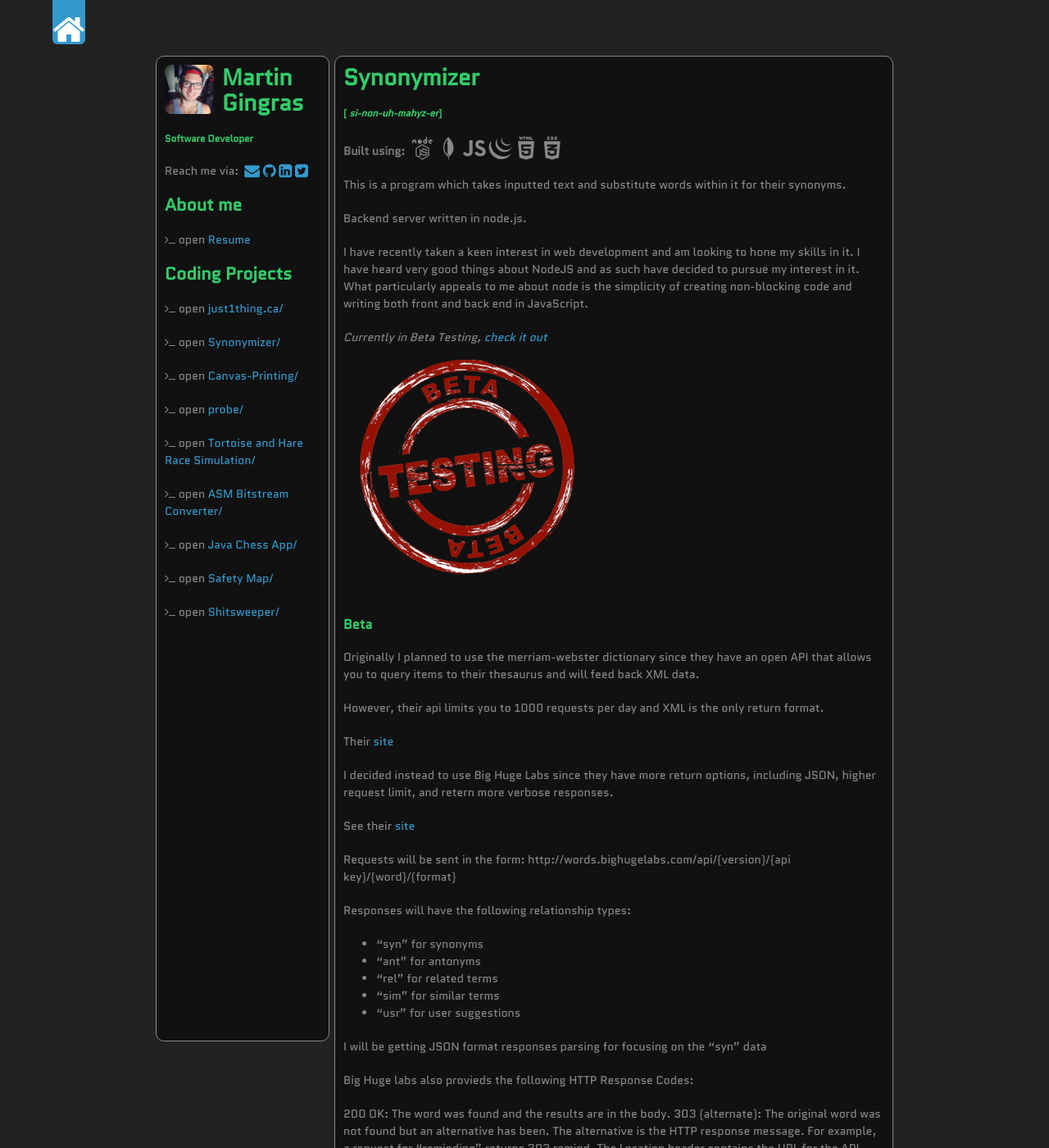
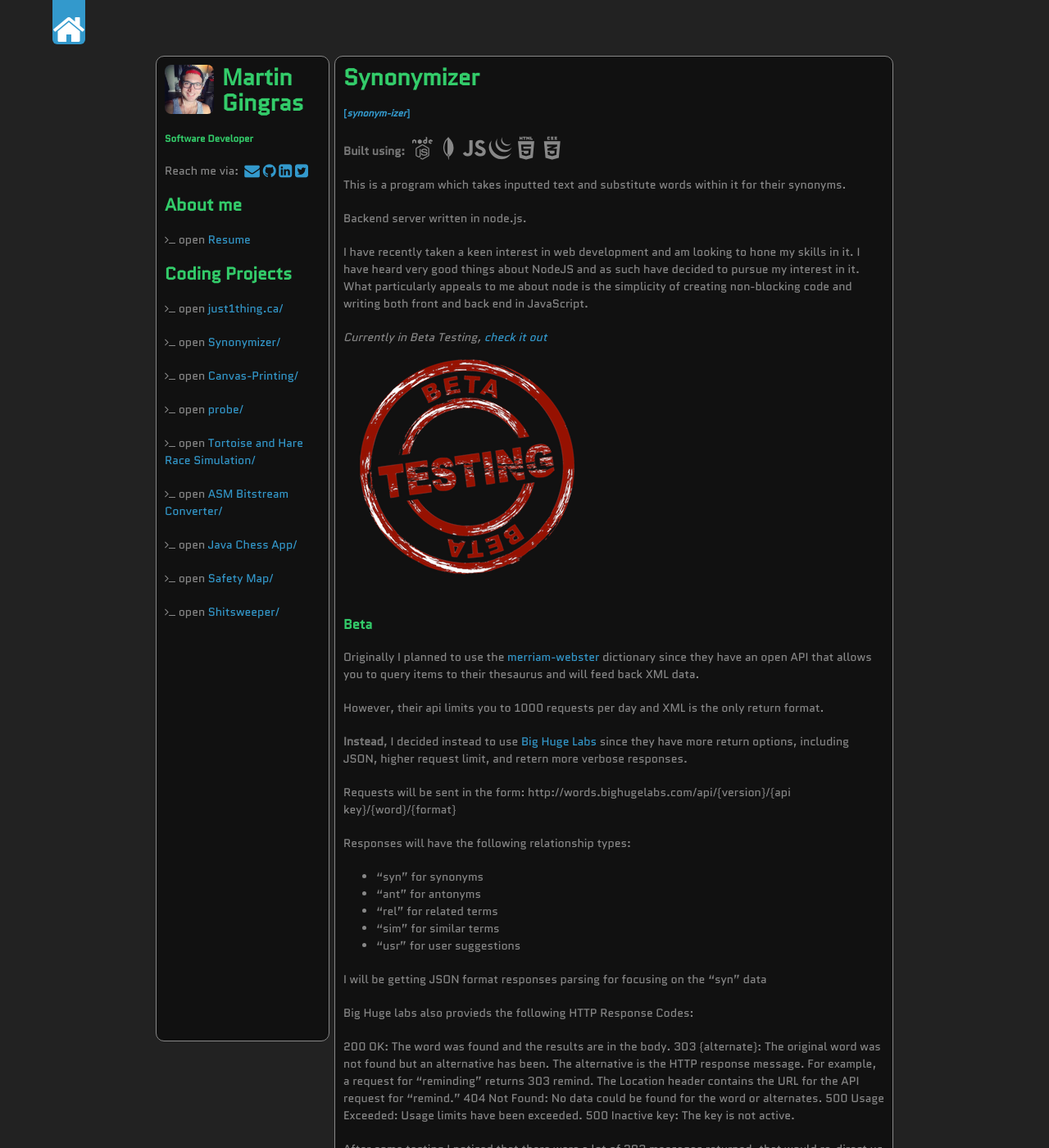
Before and after one commit to mgingras/The-old-mgingras.ca, a Jekyll site: the page built from _posts/2013-05-26-Synonymizer.md, in a window 1280 px wide and 1400 px high. Shown: the whole window at 82% size. Built offline with Jekyll 4.4.1, drawn with Linux system fonts in a browser that asks for light colours; some web fonts are replaced; Markdown is read by kramdown in place of the engine named in the settings.

Commit message:
updated synonymizer post

```diff
--- a/_posts/2013-05-26-Synonymizer.md
+++ b/_posts/2013-05-26-Synonymizer.md
@@ -4,7 +4,7 @@ title: Synonymizer
 categories: coding
 ---
 
-#####\[ *si-non-uh-mahyz-er*\]
+#####[\[*synonym-izer*\]](www.synonym-izer.com)
 
 <p><strong>Built using:</strong>&nbsp;&nbsp;<span title="node.js" class="pict-prog-nodejs01 icon-2x"> </span>&nbsp;<span title="MongoDB" class="pict-dbs-mongodb icon-2x"> </span>&nbsp;<span title="JavaScript" class="pict-prog-js02 icon-2x"> </span>&nbsp;<span title="JQuery" class="pict-prog-jquery icon-2x"> </span>&nbsp;<span title="HTML5" class="pict-html5-01 icon-2x"> </span>&nbsp;<span title="CSS3" class="pict-css3-01 icon-2x"> </span></p>
 
@@ -21,15 +21,11 @@ I have recently taken a keen interest in web development and am looking to hone
 
 ###Beta
 
-Originally I planned to use the merriam-webster dictionary since they have an open API that allows you to query items to their thesaurus and will feed back XML data.
+Originally I planned to use the [merriam-webster](http://www.dictionaryapi.com/) dictionary since they have an open API that allows you to query items to their thesaurus and will feed back XML data.
 
 However, their api limits you to 1000 requests per day and XML is the only return format.
 
-Their [site](http://www.dictionaryapi.com/)
-
-I decided instead to use Big Huge Labs since they have more return options, including JSON, higher request limit, and retern more verbose responses.
-
-See their [site](http://words.bighugelabs.com/api.php)
+**Instead**, I decided instead to use [Big Huge Labs](http://words.bighugelabs.com/api.php) since they have more return options, including JSON, higher request limit, and retern more verbose responses.
 
 Requests will be sent in the form: http://words.bighugelabs.com/api/{version}/{api key}/{word}/{format}
 
```
